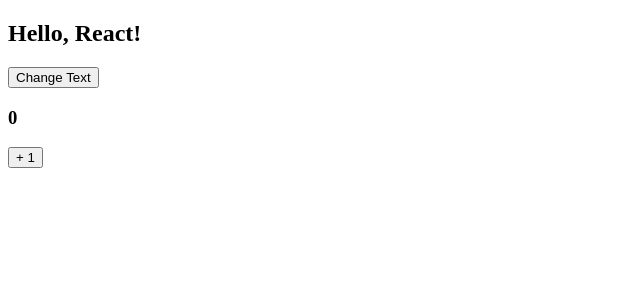
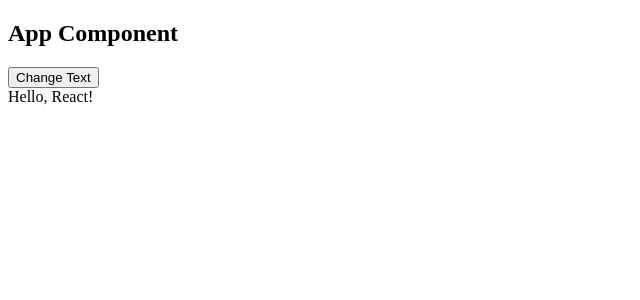
Before and after one commit to curder/react-demo, a React (Create React App) app in the folder 03-create-react-app/: page / in a window 1280 px wide. Shown: the top 300 px of the page, without its empty margins (0-640 px from the left). Built offline with nearby package versions, Linux system fonts and the light colour scheme.

Commit message:
feat: add render method optimization example with shouldComponentUpdate

```diff
--- /dev/null
+++ b/03-create-react-app/src/11-render-method-optimization/App.jsx
@@ -0,0 +1,34 @@
+import React, { Component } from 'react'
+import Home from './Home'
+
+export class App extends Component {
+    constructor() {
+        super()
+        this.state = {
+            message: 'Hello, React!',
+        }
+    }
+
+    changeText() {
+        // this.setState({ message: 'Hello, React!', })
+        this.setState({ message: 'Hello, React! (Updated)', })
+    }
+
+    shouldComponentUpdate(nextProps, nextState) {
+        return nextState.message !== this.state.message
+    }
+
+    render() {
+        console.log('App Component Rendered')
+        const { message } = this.state
+        return (
+            <div>
+                <h2>App Component</h2>
+                <button onClick={e => this.changeText()}>Change Text</button>
+                <Home message={message} />
+            </div>
+        )
+    }
+}
+
+export default App
--- /dev/null
+++ b/03-create-react-app/src/11-render-method-optimization/Home.jsx
@@ -0,0 +1,24 @@
+import React, { Component } from 'react'
+
+export class Home extends Component {
+
+    // shouldComponentUpdate接收两个参数：nextProps 和 nextState
+    // nextProps：下一个属性对象
+    // nextState：下一个状态对象
+    shouldComponentUpdate(nextProps, nextState) {
+        // 返回一个布尔值，表示是否需要更新组件
+        // 返回 true：表示需要更新组件，会调用 render 方法重新渲染组件
+        // 返回 false：表示不需要更新组件，不会调用 render 方法
+        return nextProps.message !== this.props.message
+    }
+
+    render() {
+        console.log('Home Component Rendered')
+        const { message } = this.props
+        return (
+            <div>{message}</div>
+        )
+    }
+}
+
+export default Home
--- a/03-create-react-app/src/index.js
+++ b/03-create-react-app/src/index.js
@@ -1,7 +1,7 @@
 // 编写 React 代码，并通过 React 渲染内容
 import ReactDOM from 'react-dom/client';
 import { StrictMode } from 'react'
-import App from './10-setState-usage/App'
+import App from './11-render-method-optimization/App'
 
 ReactDOM
     .createRoot(document.querySelector("#root"))
```
Also changed, not shown: 1 other file (tests, documents, lock files or other folders).
